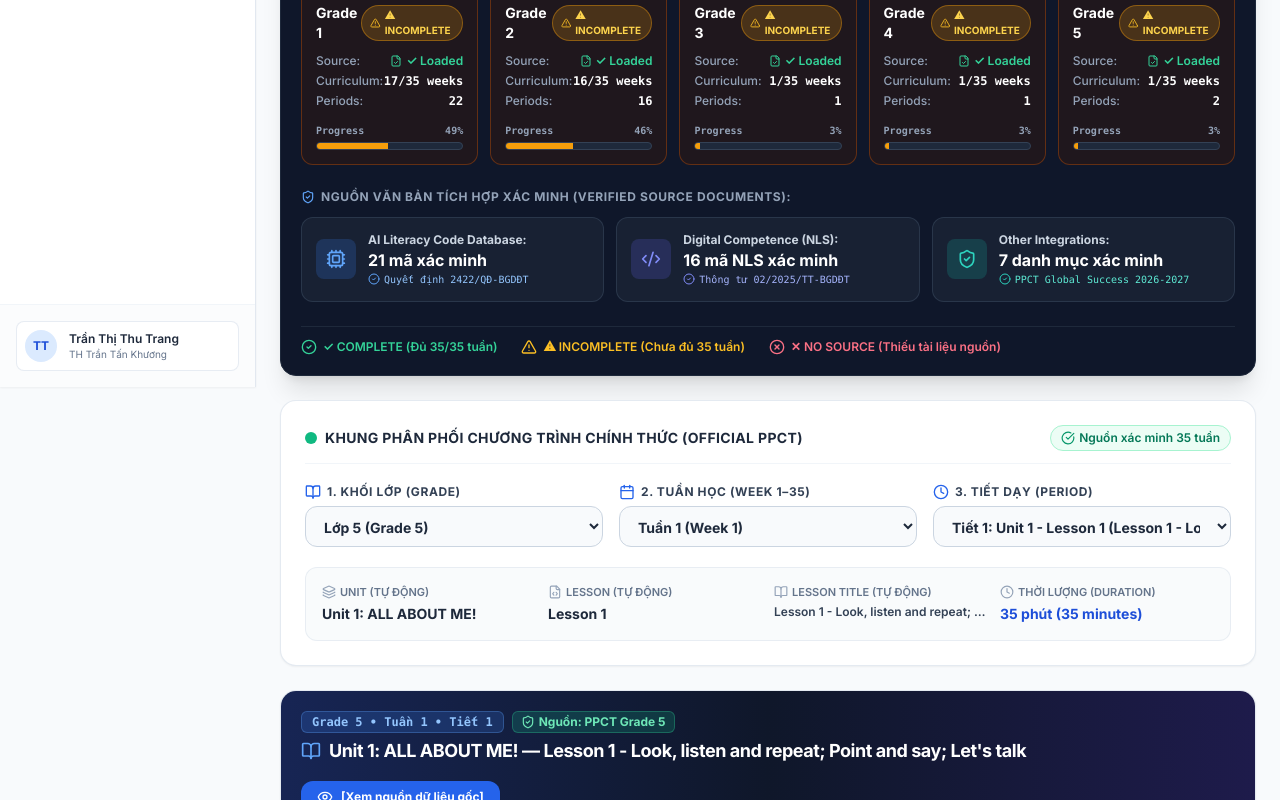
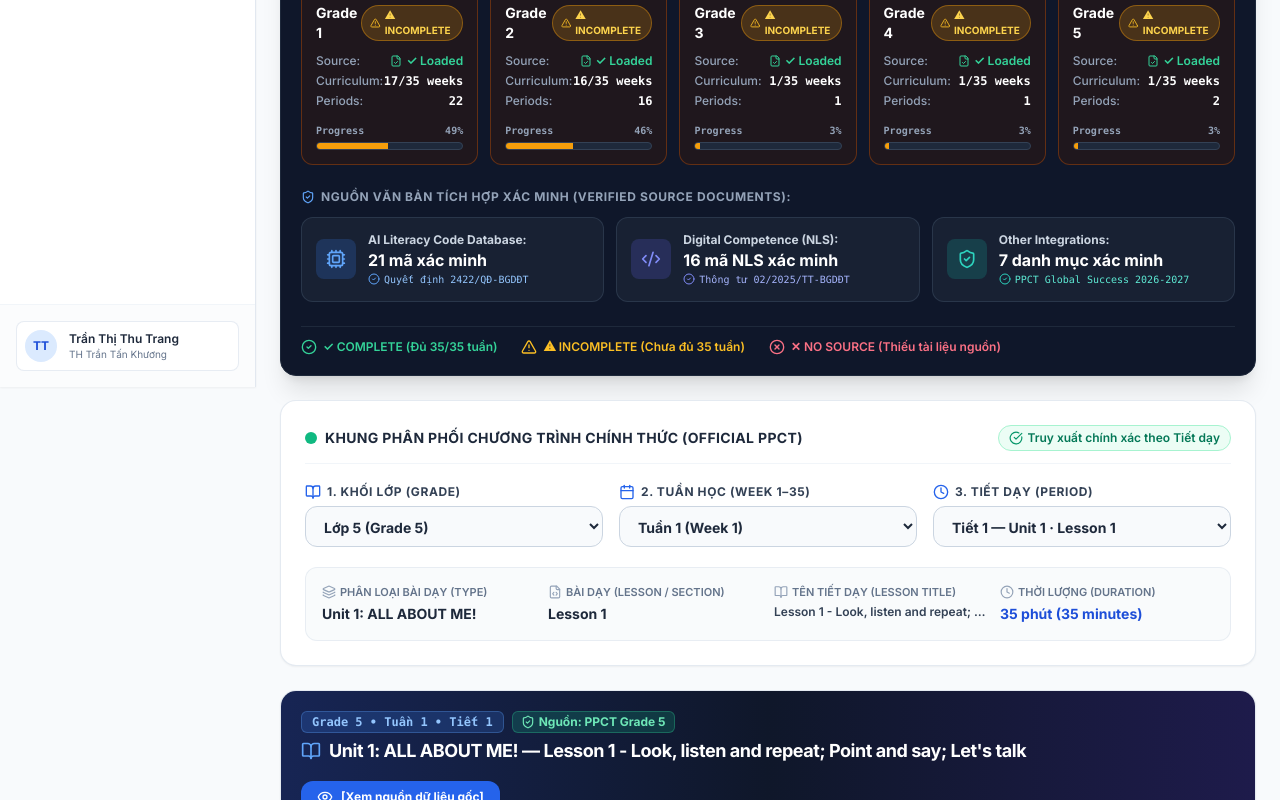
Before and after one commit to thutrangttk-lgtm/appkhbdglobalsuccess, a React (Vite) app: page / in a window 1280 px wide. Shown: the part 413-1213 px from the top of the page. Built offline with nearby package versions, Linux system fonts and the light colour scheme.

Commit message:
Cập nhật hoàn thiện 35 tuần PPCT Tiếng Anh Lớp 1-5, mã AI 2422 và Năng lực số TT 02/2025

```diff
--- a/src/components/dashboard/CurriculumSelectors.tsx
+++ b/src/components/dashboard/CurriculumSelectors.tsx
@@ -1,7 +1,7 @@
 import React from 'react';
 import { CurriculumService } from '../../services/curriculumService';
 import { LessonData } from '../../types/curriculum';
-import { BookOpen, Calendar, Clock, Layers, FileCode, CheckCircle, AlertCircle } from 'lucide-react';
+import { BookOpen, Calendar, Clock, Layers, FileCode, CheckCircle } from 'lucide-react';
 
 interface CurriculumSelectorsProps {
   selectedGrade: number;
@@ -26,6 +26,27 @@ export const CurriculumSelectors: React.FC<CurriculumSelectorsProps> = ({
   const weeks = CurriculumService.getWeeksForGrade(selectedGrade);
   const availablePeriodLessons = CurriculumService.getPeriodsForWeek(selectedGrade, selectedWeek);
 
+  // Helper to construct concise dropdown option label (Section 3 & 8)
+  const formatPeriodLabel = (pl: LessonData) => {
+    if (pl.contentType === 'STARTER' || pl.title?.toLowerCase().includes('starter')) {
+      return `Tiết ${pl.period} — Starter`;
+    }
+    if (pl.contentType === 'REVIEW' || pl.title?.toLowerCase().includes('review')) {
+      const reviewPart = pl.lessonPart || (pl.title ? pl.title.split('-')[0].trim() : 'Review');
+      return `Tiết ${pl.period} — ${reviewPart}`;
+    }
+    if (pl.contentType === 'EXTENSION' || pl.title?.toLowerCase().includes('extension')) {
+      return `Tiết ${pl.period} — Extension`;
+    }
+    if (pl.contentType === 'OTHER' || pl.lessonPart?.startsWith('Fun time')) {
+      return `Tiết ${pl.period} — ${pl.lessonPart || 'Fun time'}`;
+    }
+    if (pl.unit !== undefined && pl.lesson !== undefined) {
+      return `Tiết ${pl.period} — Unit ${pl.unit} · Lesson ${pl.lesson}`;
+    }
+    return `Tiết ${pl.period} — ${pl.lessonPart || pl.title}`;
+  };
+
   return (
     <div className="bg-white p-6 rounded-2xl border border-slate-200/90 shadow-sm space-y-5">
       <div className="flex items-center justify-between pb-3 border-b border-slate-100">
@@ -37,7 +58,7 @@ export const CurriculumSelectors: React.FC<CurriculumSelectorsProps> = ({
         </div>
         <span className="inline-flex items-center gap-1 text-xs font-semibold px-2.5 py-1 rounded-full bg-emerald-50 text-emerald-700 border border-emerald-200">
           <CheckCircle className="w-3.5 h-3.5 text-emerald-600" />
-          Nguồn xác minh 35 tuần
+          Truy xuất chính xác theo Tiết dạy
         </span>
       </div>
 
@@ -81,7 +102,7 @@ export const CurriculumSelectors: React.FC<CurriculumSelectorsProps> = ({
           </select>
         </div>
 
-        {/* 3. Period Selector */}
+        {/* 3. Period Selector (Concise Format) */}
         <div className="space-y-1.5">
           <label className="text-xs font-bold text-slate-700 uppercase tracking-wider flex items-center gap-1.5">
             <Clock className="w-4 h-4 text-blue-600" />
@@ -95,37 +116,53 @@ export const CurriculumSelectors: React.FC<CurriculumSelectorsProps> = ({
             {availablePeriodLessons.length > 0 ? (
               availablePeriodLessons.map((pl) => (
                 <option key={pl.period} value={pl.period}>
-                  Tiết {pl.period}: Unit {pl.unit} - {pl.lessonPart || `Lesson ${pl.lesson}`} ({pl.title})
+                  {formatPeriodLabel(pl)}
                 </option>
               ))
             ) : (
-              <option value={selectedPeriod}>Tiết {selectedPeriod}</option>
+              <option value={selectedPeriod}>Tiết {selectedPeriod} (Chưa có dữ liệu)</option>
             )}
           </select>
         </div>
       </div>
 
-      {/* Row 2: Automatically Loaded Metadata Display */}
+      {/* Row 2: Dynamic Loaded Metadata Display */}
       <div className="grid grid-cols-1 md:grid-cols-4 gap-3 bg-slate-50/80 p-4 rounded-xl border border-slate-200/70">
-        {/* Unit */}
+        {/* Content Type / Unit */}
         <div className="space-y-1">
           <span className="text-[11px] font-semibold uppercase text-slate-500 flex items-center gap-1">
             <Layers className="w-3.5 h-3.5 text-slate-400" />
-            Unit (Tự động)
+            Phân loại bài dạy (Type)
           </span>
-          <div className="text-sm font-bold text-slate-800 truncate" title={currentLessonData?.unitTitle || 'Đang tải...'}>
-            {currentLessonData ? `Unit ${currentLessonData.unit}: ${currentLessonData.unitTitle}` : <span className="text-amber-600 text-xs italic">Chưa xác minh</span>}
+          <div className="text-sm font-bold text-slate-800 truncate" title={currentLessonData?.unitTitle}>
+            {currentLessonData ? (
+              currentLessonData.unit !== undefined ? (
+                `Unit ${currentLessonData.unit}: ${currentLessonData.unitTitle}`
+              ) : (
+                currentLessonData.contentType || currentLessonData.lessonPart || 'Chuyên mục bài học'
+              )
+            ) : (
+              <span className="text-amber-600 text-xs italic">Chưa xác minh</span>
+            )}
           </div>
         </div>
 
-        {/* Lesson */}
+        {/* Lesson / Section */}
         <div className="space-y-1">
           <span className="text-[11px] font-semibold uppercase text-slate-500 flex items-center gap-1">
             <FileCode className="w-3.5 h-3.5 text-slate-400" />
-            Lesson (Tự động)
+            Bài dạy (Lesson / Section)
           </span>
           <div className="text-sm font-bold text-slate-800 truncate">
-            {currentLessonData ? (currentLessonData.lessonPart || `Lesson ${currentLessonData.lesson}`) : <span className="text-amber-600 text-xs italic">Chưa xác minh</span>}
+            {currentLessonData ? (
+              currentLessonData.lesson !== undefined ? (
+                currentLessonData.lessonPart || `Lesson ${currentLessonData.lesson}`
+              ) : (
+                currentLessonData.title
+              )
+            ) : (
+              <span className="text-amber-600 text-xs italic">Chưa xác minh</span>
+            )}
           </div>
         </div>
 
@@ -133,7 +170,7 @@ export const CurriculumSelectors: React.FC<CurriculumSelectorsProps> = ({
         <div className="space-y-1 md:col-span-1">
           <span className="text-[11px] font-semibold uppercase text-slate-500 flex items-center gap-1">
             <BookOpen className="w-3.5 h-3.5 text-slate-400" />
-            Lesson Title (Tự động)
+            Tên Tiết dạy (Lesson Title)
           </span>
           <div className="text-xs font-semibold text-slate-700 truncate" title={currentLessonData?.title}>
             {currentLessonData?.title || <span className="text-amber-600 text-xs italic">Chưa có dữ liệu PPCT</span>}
```
